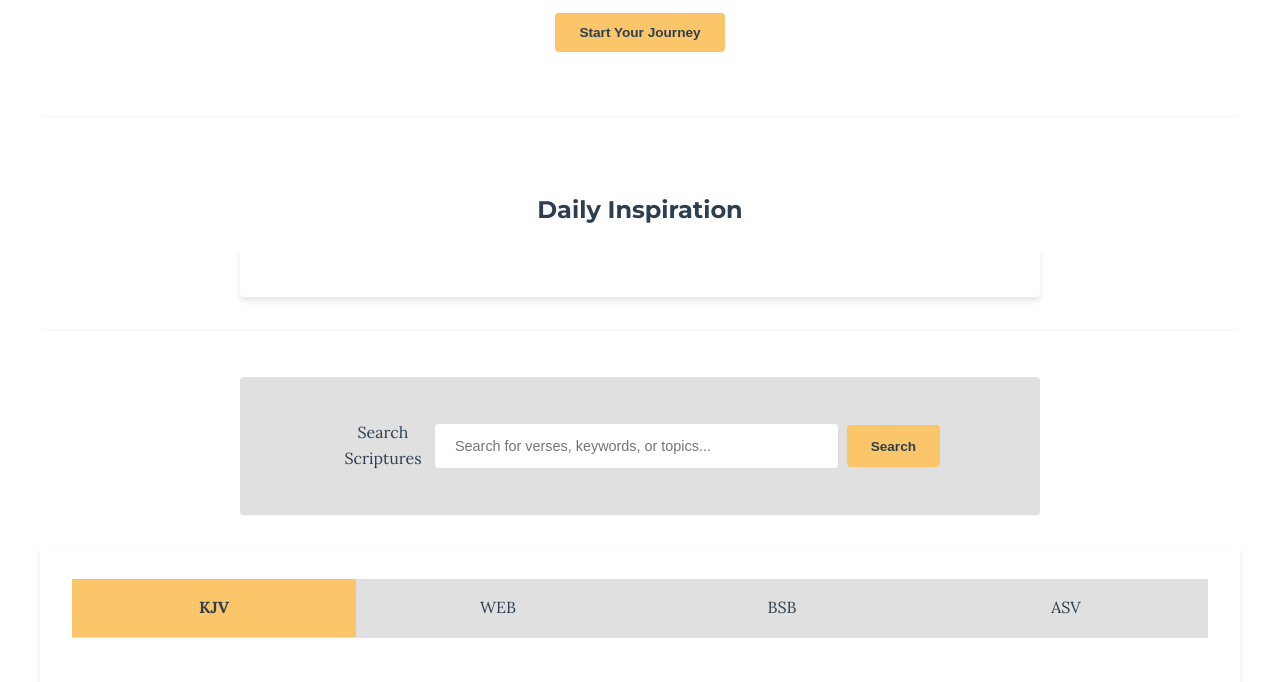
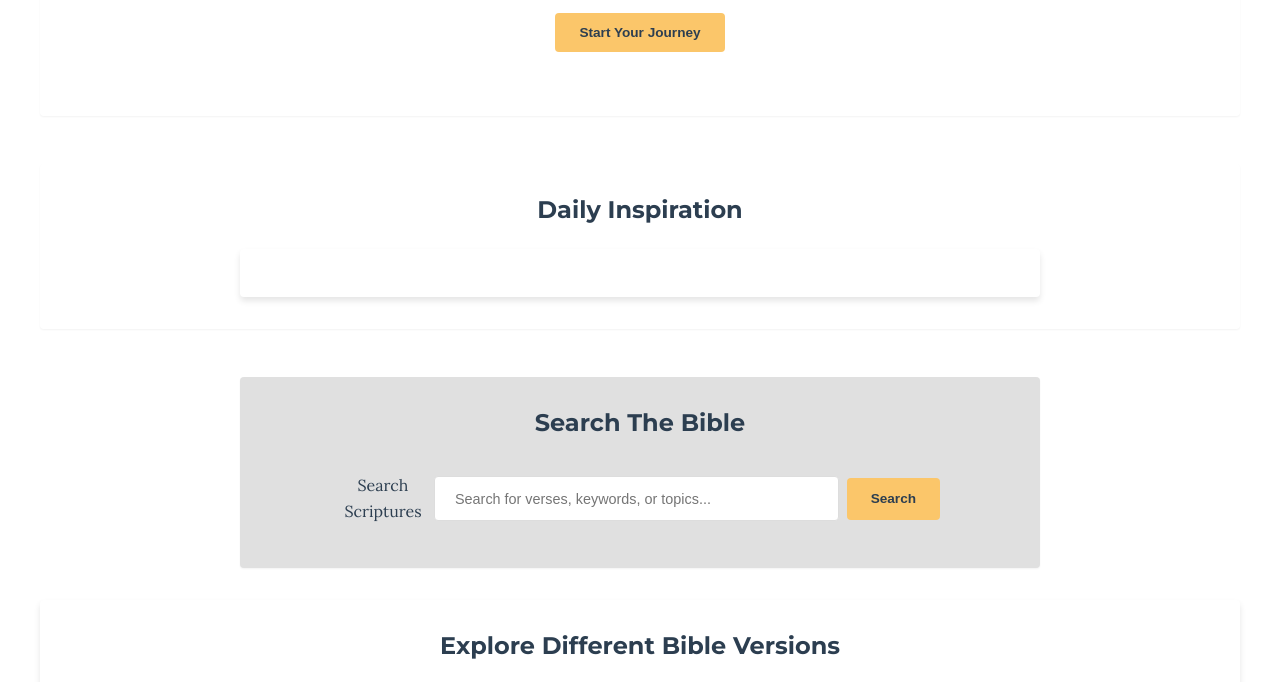
Before and after one commit to MichaelKazembe/LiwuLume, a website: page src/index.html in a window 1280 px wide. Shown: the part 255-937 px from the top of the page. Drawn offline with Linux system fonts and the light colour scheme; a script that the page names is missing.

Commit message:
Bug fixes

```diff
--- a/src/index.html
+++ b/src/index.html
@@ -2,7 +2,6 @@
 <html lang="en">
   <head>
     <meta charset="utf-8" />
-    <meta http-equiv="Content-Type" content="text/html;charset=UTF-8" />
     <meta http-equiv="X-UA-Compatible" content="IE=edge" />
     <meta name="viewport" content="width=device-width, initial-scale=1.0" />
     <title>Home | LiwuLume</title>
@@ -58,6 +57,7 @@
 
     <!-- Search Section -->
     <section id="search-section">
+      <h2>Search The Bible</h2>
       <div class="search-bar">
         <label for="search-input">Search Scriptures</label>
         <input
@@ -71,6 +71,7 @@
 
     <!-- Bible Tabs Section -->
     <section id="bible-tabs">
+      <h2>Explore Different Bible Versions</h2>
       <div class="tabs-header">
         <div class="tab active" data-version-id="de4e12af7f28f599-02">KJV</div>
         <div class="tab" data-version-id="9879dbb7cfe39e4d-04">WEB</div>
--- a/src/styles/main.css
+++ b/src/styles/main.css
@@ -200,7 +200,7 @@ section {
     color var(--animation-duration) var(--animation-easing),
     transform var(--animation-duration) var(--animation-easing);
   /* Ensure pointer-events are not affected by parent transforms */
-  pointer-events: auto;
+  /* pointer-events: auto; */
 }
 
 .save-verse:hover {
```
Also changed, not shown: src/pages/favourite.html (+0 -1 lines).
